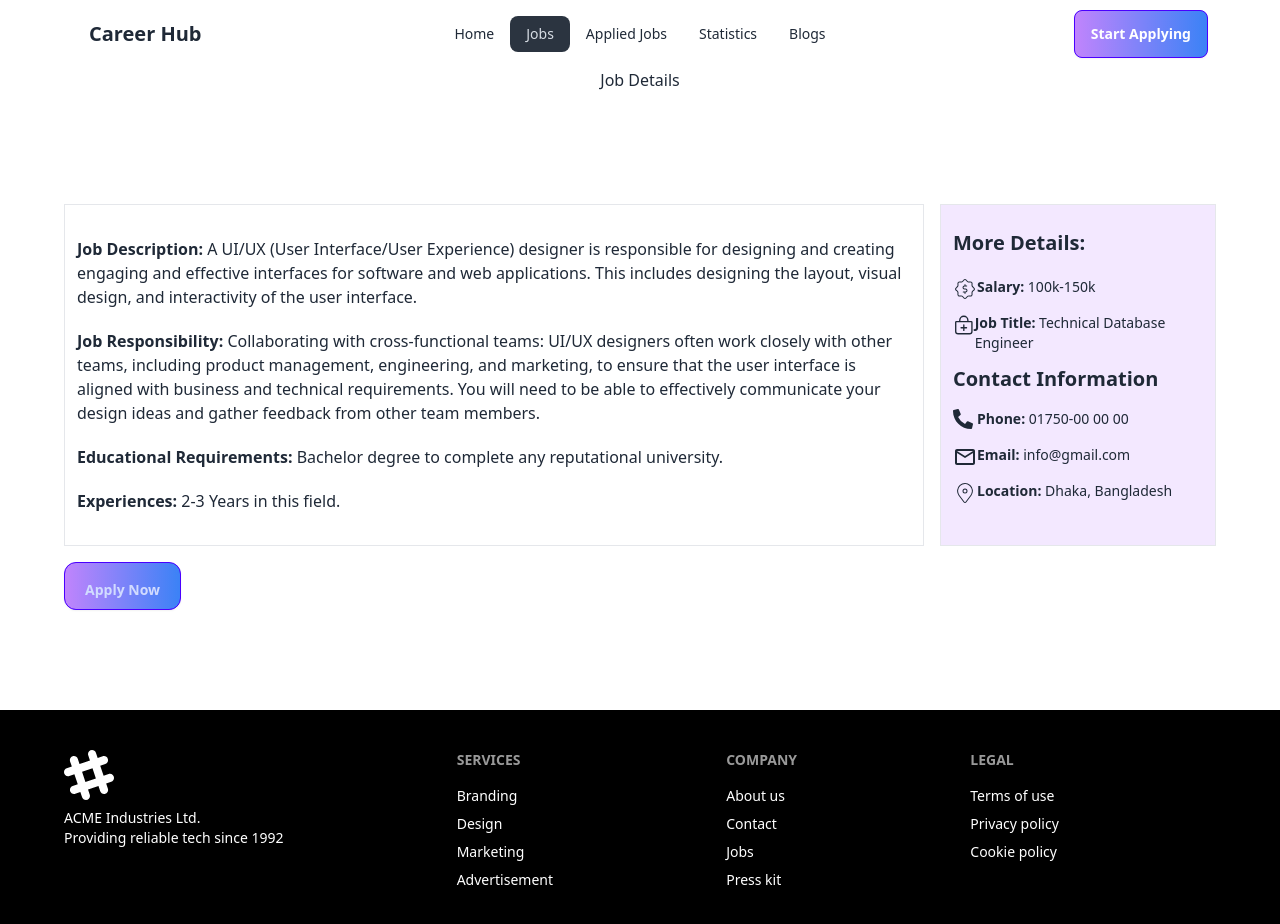
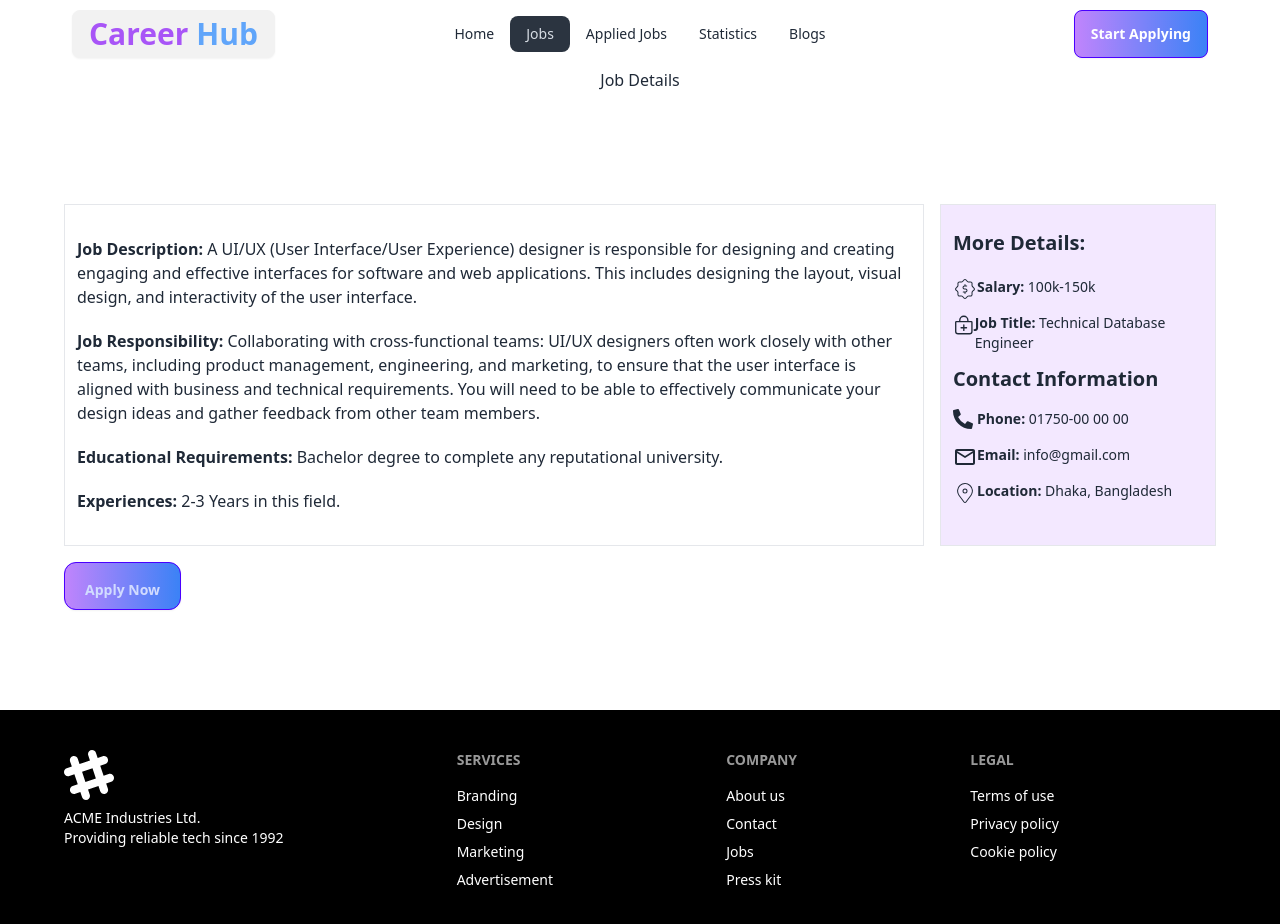
Before and after one commit to fahimnirjon/career-hub, a React (Vite) app: page /job/1 in a window 1280 px wide. Shown: the top 924 px of the page. Built offline with nearby package versions, Linux system fonts and the light colour scheme.

Commit message:
few things added

```diff
--- a/index.html
+++ b/index.html
@@ -4,7 +4,7 @@
     <meta charset="UTF-8" />
     <link rel="icon" type="image/svg+xml" href="/vite.svg" />
     <meta name="viewport" content="width=device-width, initial-scale=1.0" />
-    <title>Vite + React</title>
+    <title>Career Hub</title>
   </head>
   <body>
     <div id="root"></div>
--- a/src/Components/Header/Header.jsx
+++ b/src/Components/Header/Header.jsx
@@ -35,7 +35,7 @@ const Header = () => {
         {links}
       </ul>
     </div>
-    <a className="btn btn-ghost text-xl">Career Hub</a>
+    <a className="btn text-3xl font-bold"><span className="text-purple-500">Career </span><span className="text-blue-400">Hub</span></a>
   </div>
   <div className="navbar-center hidden lg:flex">
     <ul className="menu menu-horizontal px-1">
```
